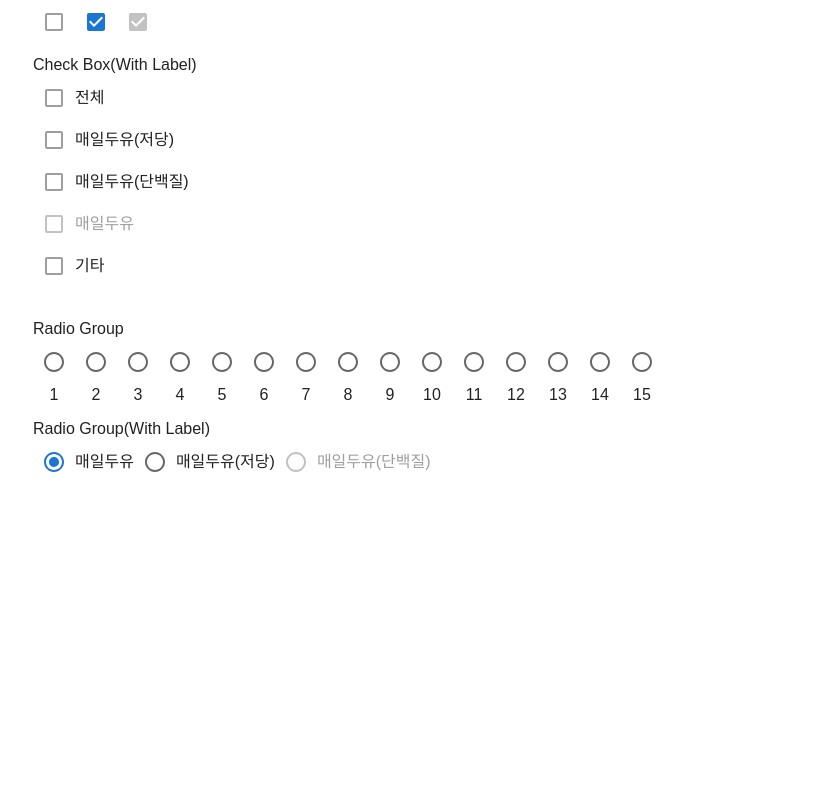
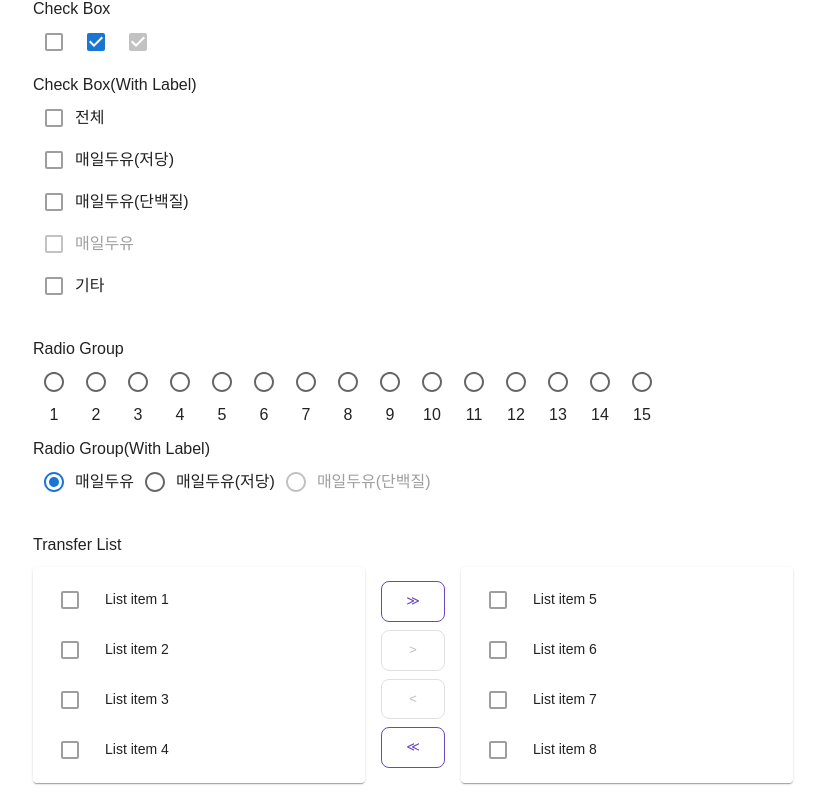
Before and after one commit to 9Gu-Mo/React_Mui, a React (Vite) app: page / in a window 1280 px wide. Shown: the part 894-1697 px from the top of the page, without its empty margins (227-1052 px from the left). Before the commit the page ends 1377 px from the top, so only its background shows below. Built offline with nearby package versions, Linux system fonts and the light colour scheme.

Commit message:
mui transfer list 추가

```diff
--- /dev/null
+++ b/src/component/common/MuiTransferList.tsx
@@ -0,0 +1,160 @@
+import {
+  Button,
+  Checkbox,
+  Grid,
+  List,
+  ListItemButton,
+  ListItemIcon,
+  ListItemText,
+  Paper,
+} from "@mui/material";
+import { useState } from "react";
+
+function not(a: readonly number[], b: readonly number[]) {
+  return a.filter((value) => !b.includes(value));
+}
+
+function intersection(a: readonly number[], b: readonly number[]) {
+  return a.filter((value) => b.includes(value));
+}
+
+export default function MuiTransferList() {
+  const [checked, setChecked] = useState<readonly number[]>([]);
+  const [left, setLeft] = useState<readonly number[]>([0, 1, 2, 3]);
+  const [right, setRight] = useState<readonly number[]>([4, 5, 6, 7]);
+
+  const leftChecked = intersection(checked, left);
+  const rightChecked = intersection(checked, right);
+
+  const handleToggle = (value: number) => () => {
+    const currentIdx = checked.indexOf(value);
+    const newChecked = [...checked];
+
+    if (currentIdx === -1) {
+      newChecked.push(value);
+    } else {
+      newChecked.splice(currentIdx, 1);
+    }
+
+    setChecked(newChecked);
+  };
+
+  const handleAllRight = () => {
+    setRight(right.concat(left));
+    setLeft([]);
+  };
+
+  const handleCheckedRight = () => {
+    setRight(right.concat(leftChecked));
+    setLeft(not(left, leftChecked));
+    setChecked(not(checked, leftChecked));
+  };
+
+  const handleCheckedLeft = () => {
+    setLeft(left.concat(rightChecked));
+    setRight(not(right, rightChecked));
+    setChecked(not(checked, rightChecked));
+  };
+
+  const handleAllLeft = () => {
+    setLeft(left.concat(right));
+    setRight([]);
+  };
+
+  const customList = (items: readonly number[]) => (
+    <Paper
+      sx={{
+        width: "100%",
+        overflow: "auto",
+      }}
+    >
+      <List dense component="div" role="list">
+        {items.map((value: number) => {
+          const labelId = `transfer-list-item-${value}-label`;
+
+          return (
+            <ListItemButton
+              key={value}
+              role="listitem"
+              onClick={handleToggle(value)}
+            >
+              <ListItemIcon>
+                <Checkbox
+                  checked={checked.includes(value)}
+                  tabIndex={-1}
+                  disableRipple
+                  inputProps={{
+                    "aria-labelledby": labelId,
+                  }}
+                />
+              </ListItemIcon>
+              <ListItemText id={labelId} primary={`List item ${value + 1}`} />
+            </ListItemButton>
+          );
+        })}
+      </List>
+    </Paper>
+  );
+
+  return (
+    <Grid
+      container
+      spacing={2}
+      sx={{
+        justifyContent: "center",
+        alignItems: "center",
+      }}
+    >
+      <Grid sx={{ width: "calc((100% - 64px - 32px) / 2)" }}>
+        {customList(left)}
+      </Grid>
+      <Grid>
+        <Grid container direction="column" sx={{ alignItems: "center" }}>
+          <Button
+            sx={{ my: 0.5 }}
+            variant="outlined"
+            size="small"
+            onClick={handleAllRight}
+            disabled={left.length === 0}
+            aria-label="move all right"
+          >
+            ≫
+          </Button>
+          <Button
+            sx={{ my: 0.5 }}
+            variant="outlined"
+            size="small"
+            onClick={handleCheckedRight}
+            disabled={leftChecked.length === 0}
+            aria-label="move selected right"
+          >
+            &gt;
+          </Button>
+          <Button
+            sx={{ my: 0.5 }}
+            variant="outlined"
+            size="small"
+            onClick={handleCheckedLeft}
+            disabled={rightChecked.length === 0}
+            aria-label="move selected left"
+          >
+            &lt;
+          </Button>
+          <Button
+            sx={{ my: 0.5 }}
+            variant="outlined"
+            size="small"
+            onClick={handleAllLeft}
+            disabled={right.length === 0}
+            aria-label="move all left"
+          >
+            ≪
+          </Button>
+        </Grid>
+      </Grid>
+      <Grid sx={{ width: "calc((100% - 64px - 32px) / 2)" }}>
+        {customList(right)}
+      </Grid>
+    </Grid>
+  );
+}
--- a/src/component/mui/MuiForm.tsx
+++ b/src/component/mui/MuiForm.tsx
@@ -11,6 +11,7 @@ import MuiButton from "../common/MuiButton";
 import MuiInput from "../common/MuiInput";
 import MuiCheck from "../common/MuiCheck";
 import MuiRadio from "../common/MuiRadio";
+import MuiTransferList from "../common/MuiTransferList";
 
 // const FormContainer = styled(Box)(({ theme }) => ({
 //   borderRadius: Number(theme.shape.borderRadius) * 0,
@@ -82,7 +83,7 @@ export default function MuiForm() {
           display: "flex",
           flexDirection: "column",
           gap: "30px",
-          padding: "0 20px",
+          padding: "20px",
           maxWidth: "800px",
           margin: "0 auto",
         }}
@@ -332,6 +333,16 @@ export default function MuiForm() {
             </FormControl>
           </Stack>
         </Stack>
+
+        <Stack
+          sx={{
+            flexDirection: "column",
+            gap: "10px",
+          }}
+        >
+          <Typography>Transfer List</Typography>
+          <MuiTransferList />
+        </Stack>
       </Box>
     </>
   );
```
